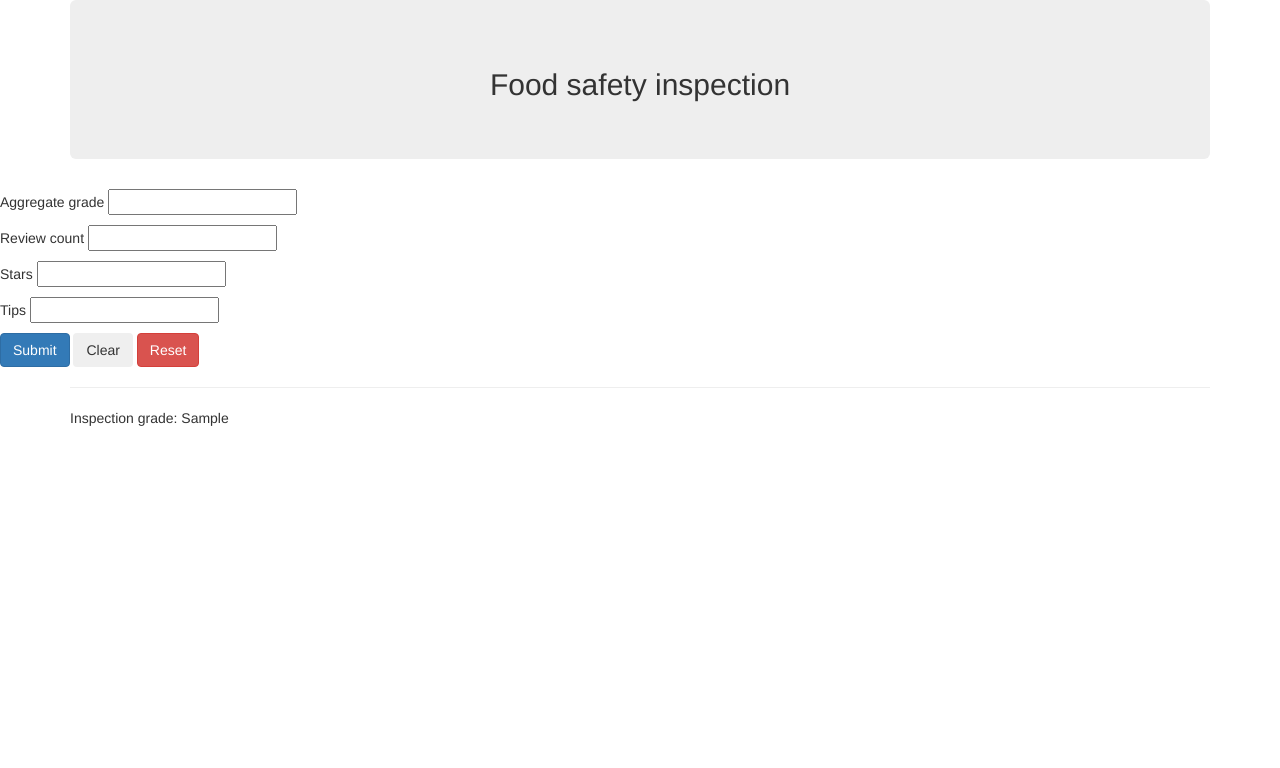
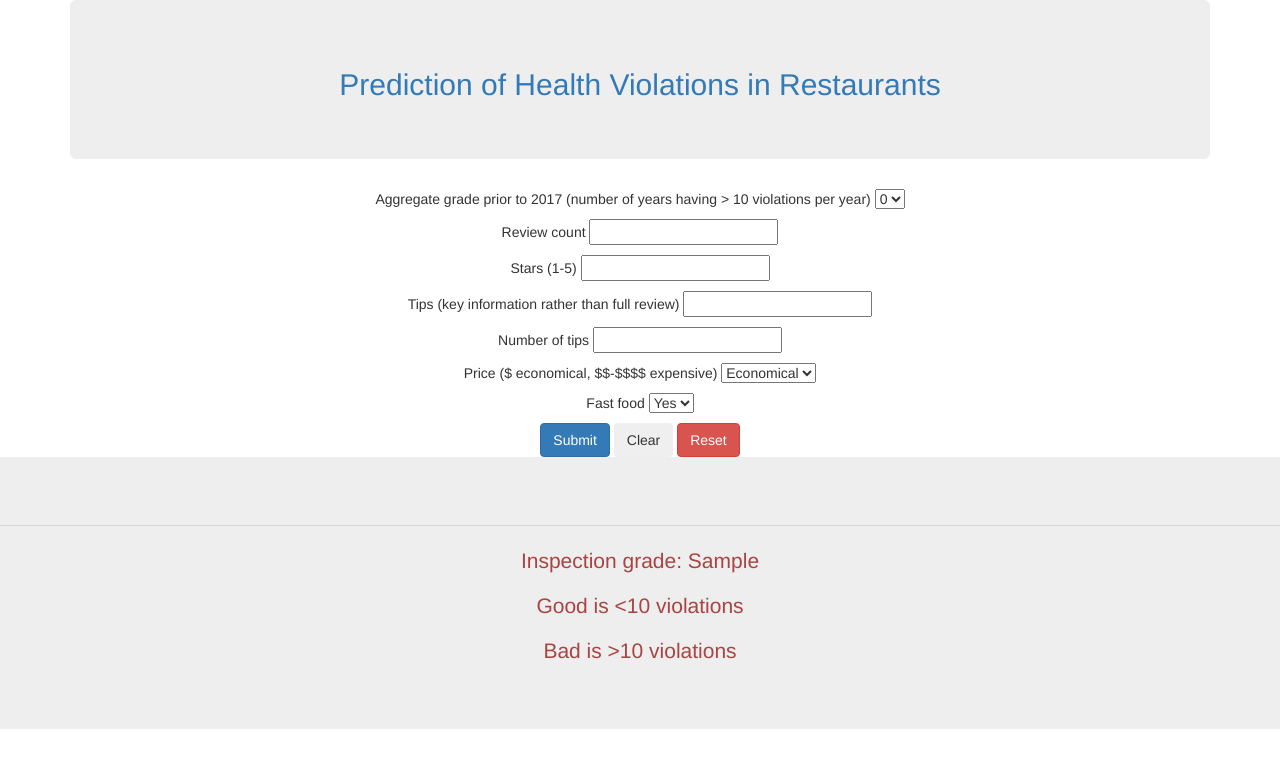
Before and after one commit to arian16/food_project, a Flask app: template templates/index.html in a window 1280 px wide. Shown: the top 768 px of the page. Run offline with Flask 2, Linux system fonts and the light colour scheme; the template is opened without the code that fills it: most values are stand-ins (such as "Sample title", 1, 10 or a date in 2020); some libraries are stand-ins or nearby versions.

Commit message:
Add predictors

```diff
--- a/app.py
+++ b/app.py
@@ -106,7 +106,7 @@ def safeTdigest():
     if request.method == 'POST':
         result = request.form
         # Loading model from the training set
-        with open('model_logistic.pickle', 'rb') as handle:
+        with open('model_log_3.pickle', 'rb') as handle:
             model_logistic = pickle.load(handle)
         # Change the user input data to a dataframe
         df = pd.DataFrame(result, index=[0])
--- a/templates/index.html
+++ b/templates/index.html
@@ -3,18 +3,44 @@
 
 <div class = "container">
   <div class = "jumbotron text-center">
-    <h2> Food safety inspection </h2>
+    <div class="text-primary">
+    <h2> Prediction of Health Violations in Restaurants</h2>
+
+</div>
   </div>
     </div>
 
-<div class = "contianer">
+<div class = "text-center">
   <form action = "{{url_for('safeTdigest')}}" method = POST id = "myform">
 
-    <p> Aggregate grade <input type = "text" name = "aggregate_grade" /></p>
+    <p> Aggregate grade prior to 2017 (number of years having > 10 violations per year) <select name = 'aggregate'>
+      <option value=0> 0 </option>
+      <option value=1> 1 </option>
+      <option value=2> 2 </option>
+      <option value=3> 3 </option>
+      <option value=4> 4 </option>
+    </select></p>
     <p> Review count <input  type = "text" name = "review_count" /></p>
-    <p> Stars <input type = "text" name = "stars" /></p>
-      <p> Tips <input type = "text" name = "frequency" /></p>
-
+    <p> Stars (1-5) <input type = "text" name = "stars" /></p>
+      <p> Tips (key information rather than full review)
+      <input list="frequency" name = "frequency">
+        <datalist id="frequency">
+          <option value="This place is awesome">
+          <option value="Very gross and dirty">
+          <option value="Great wine">
+          <option value="I felt sick and vomitted!">
+          <option value="Best food ever but the toilet was smelly!">
+        </datalist>
+</p>
+      <p> Number of tips <input type = "text" name = "tips_count" /></p>
+      <p> Price ($ economical, $$-$$$$ expensive) <select name = 'price'>
+        <option value=0>  Economical</option>
+        <option value=1> Expensive</option>
+      </select> </p>
+      <p> Fast food <select name = 'fast_food'>
+        <option value=1> Yes</option>
+        <option value=0> No</option>
+      </select> </p>
   <input type = "submit" name = "" value = "Submit" class = "btn btn-primary">
   <input type = "reset" name = "" value = "Clear" class = "btn btn-outline-primary">
 
@@ -22,13 +48,15 @@
 </form>
 </div>
 
-<div class = "container">
-  <div class = "card">
+<div class = "text-center">
+  <div class = "jumbotron text-center">
 
       <hr/>
-      <div class = "card-body">
+      <div class = "text-danger">
 
       <p> Inspection grade: {{ grade_OP}}</p>
+      <p> Good is <10 violations </p>
+      <p> Bad is >10 violations </p>
 
     </div>
   </div>
```
